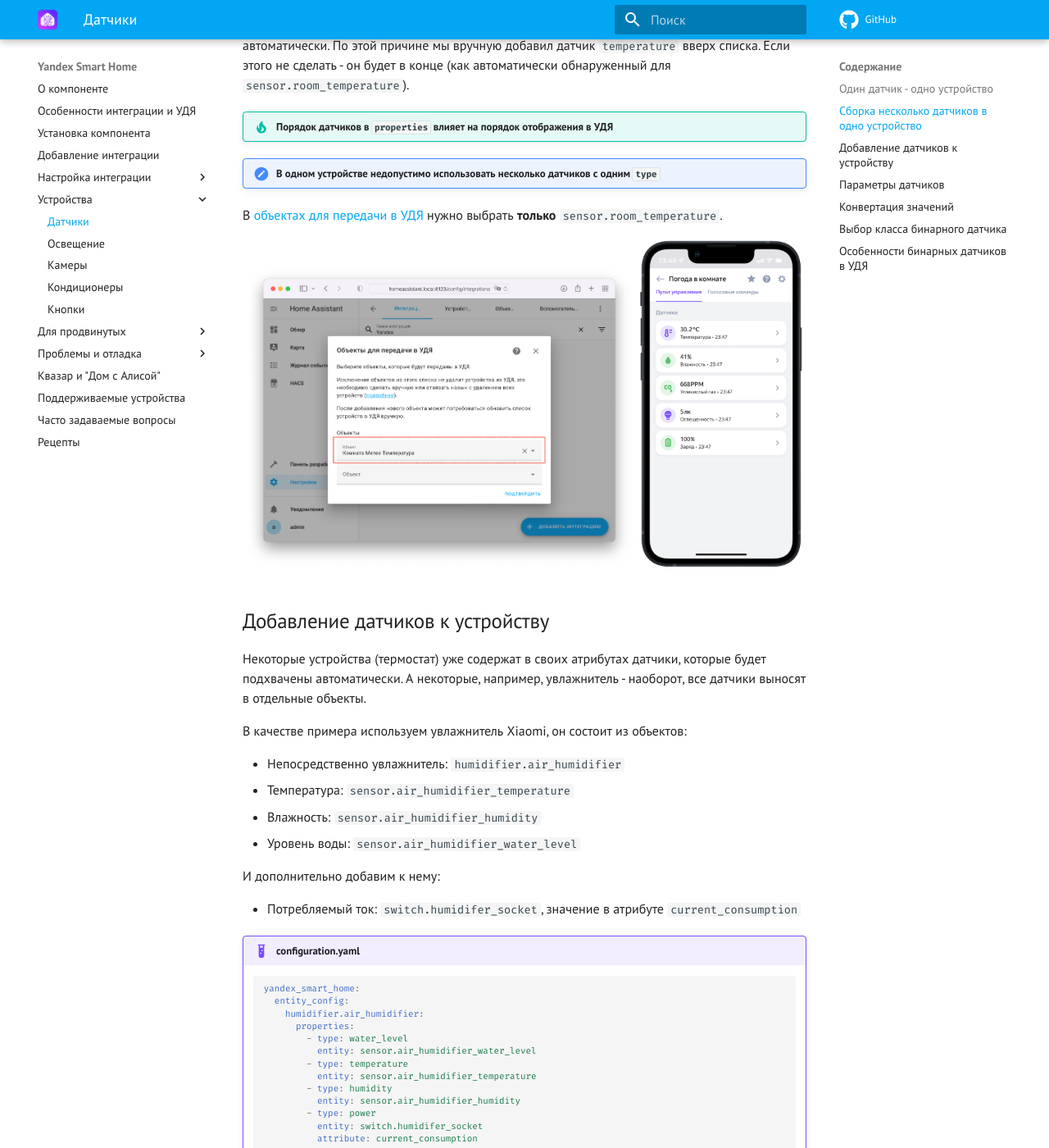
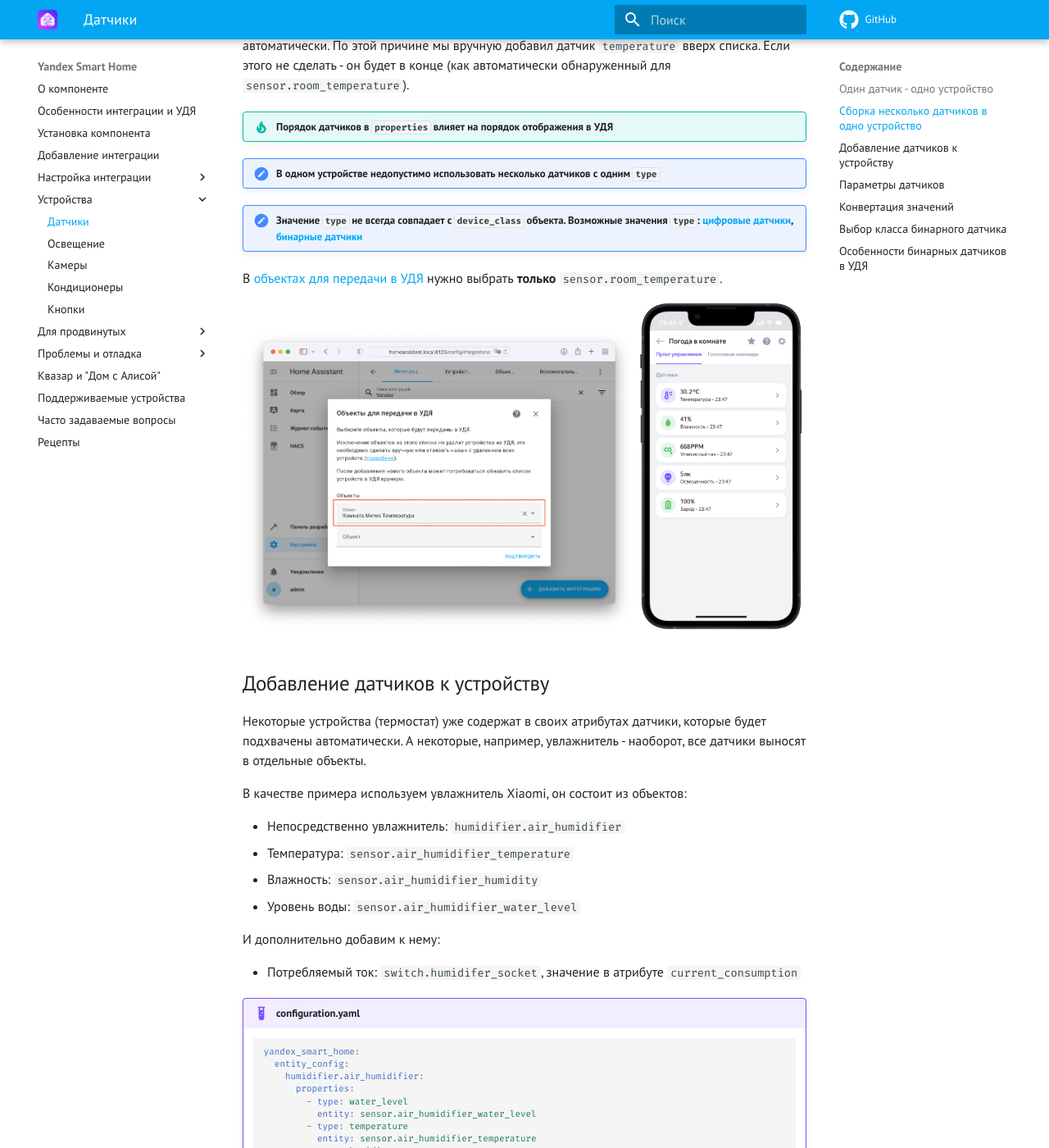
Before and after one commit to dext0r/yandex_smart_home, an MkDocs documentation site: the page built from docs/devices/sensor.md, in a window 1280 px wide and 1400 px high, scrolled down 2604 px. Shown: the whole window at 82% size. Built offline with MkDocs 1.6.1 and Material for MkDocs 9.7.7, drawn with Linux system fonts in a browser that asks for light colours; comment, search, counter and statistics services are not loaded; the version menu is left out; some of the changed text lies outside the part shown.

Commit message:
docs: Add about differences between device_class and property type [skip ci]

```diff
--- a/docs/devices/sensor.md
+++ b/docs/devices/sensor.md
@@ -56,6 +56,8 @@
 
 !!! attention "В одном устройстве недопустимо использовать несколько датчиков с одним `type`"
 
+!!! attention "Значение `type` не всегда совпадает с `device_class` объекта. Возможные значения `type`: [цифровые датчики](https://yandex.ru/dev/dialogs/smart-home/doc/concepts/float-instance.html), [бинарные датчики](https://yandex.ru/dev/dialogs/smart-home/doc/concepts/event-instance.html)"
+
 В [объектах для передачи в УДЯ](../config/filter.md) нужно выбрать **только** `sensor.room_temperature`.
 
 ![](../assets/images/devices/sensor/combine-1.png){ width=480 }
@@ -97,6 +99,8 @@
 !!! tip "Порядок датчиков в `properties` влияет на порядок отображения в УДЯ"
 
 !!! attention "В одном устройстве недопустимо использовать несколько датчиков с одним `type`"
+
+!!! attention "Значение `type` не всегда совпадает с `device_class` объекта. Возможные значения `type`: [цифровые датчики](https://yandex.ru/dev/dialogs/smart-home/doc/concepts/float-instance.html), [бинарные датчики](https://yandex.ru/dev/dialogs/smart-home/doc/concepts/event-instance.html)"
 
 В объектах для передачи в УДЯ нужно выбрать **только** `humidifier.air_humidifier`.
 
```
